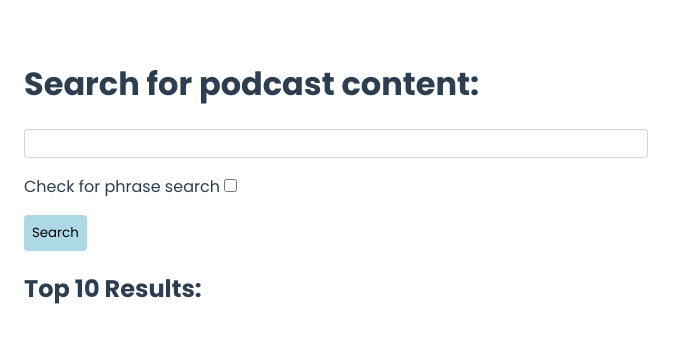
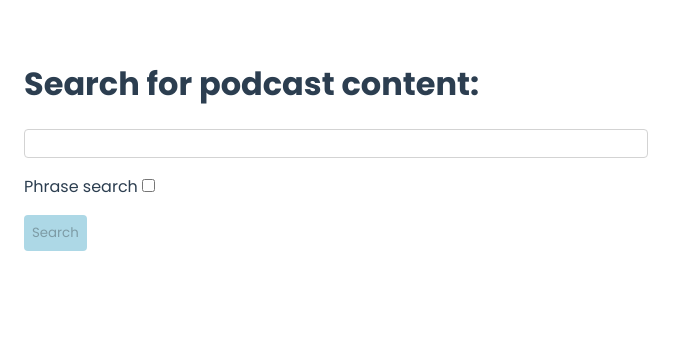
Before and after one commit to podcast-search-dd2476/frontend, a Vue app: page / in a window 1280 px wide. Shown: the top 342 px of the page, without its empty margins (0-687 px from the left). Built offline with nearby package versions, Linux system fonts and the light colour scheme.

Commit message:
Improve frontend

```diff
--- a/src/components/Search.vue
+++ b/src/components/Search.vue
@@ -2,15 +2,20 @@
   <div class="content">
     <h1>Search for podcast content: </h1>
     <div>
+        <form>
         <input class="clear-right margin-1 input-field" v-model="searchTerm" />
-        <label for="checkbox">Check for phrase search</label>
+        <label for="checkbox">Phrase search</label>
         <input type="checkbox" id="checkbox" v-model="matchType">
         <div class="margin-1">
-            <button class="search-button" @click.prevent="search" >Search</button>
+            <button class="search-button" @click.prevent="search" v-bind:disabled="searchTerm.length === 0" >Search</button>
         </div>
+        </form>
     </div>
-    <h2>Top 10 Results: </h2>
-    <ul>
+    <div class="center" v-if="this.searching">
+        <img v-bind:src="'/spinner.gif'"/>
+    </div>
+    <h2 v-if="!this.searching && this.podData.length !== 0">Found {{podData.length}} results in {{this.took / 1000}} seconds</h2>
+    <ul v-if="!this.searching">
         <div v-for="(podcasts, index) in podData" :key="index" class="bg-block">
             <h3 v-if="podcasts[0].pod_data"> {{podcasts[0].pod_data.hits.hits[0]._source.podcast_name}} </h3>
             <h4> episode index: {{index}} </h4>
@@ -39,7 +44,9 @@ export default {
   data: () => ({
       searchTerm: "",
       matchType: false,
-      podData: []
+      podData: [],
+      took: undefined,
+      searching: false,
   }),
   methods: {
       search() {
@@ -47,6 +54,7 @@ export default {
         if (this.matchType) {
             match = "match_phrase"
         }
+        this.searching = true
         axios.get("http://localhost:5000/", {
             params: {
                 search: this.searchTerm,
@@ -56,10 +64,13 @@ export default {
         })
         .then(res => {
             console.log(res.data)
-            this.podData = res.data
+            this.podData = res.data.results
+            this.took = res.data.took
+            this.searching = false
         })
         .catch(err => {
             console.log(err)
+            this.searching = false
         });
       }
   }
@@ -104,4 +115,11 @@ h3 {
 ul {
     list-style-type: none;
 }
+
+.center {
+    display: flex;
+    justify-content: center;
+    align-items: center;
+    height: 50vh;
+}
 </style>
```
Also changed, not shown: public/spinner.gif (added).
